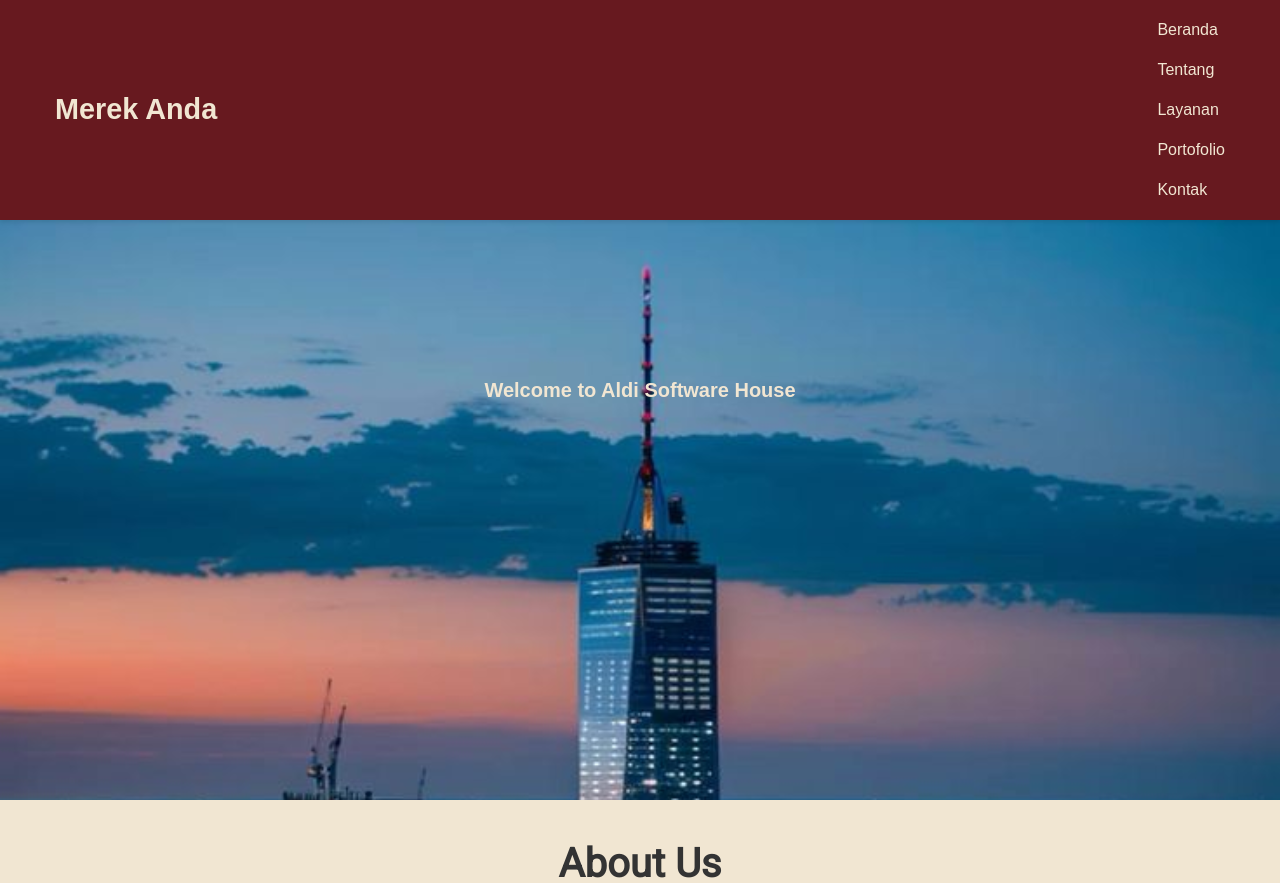
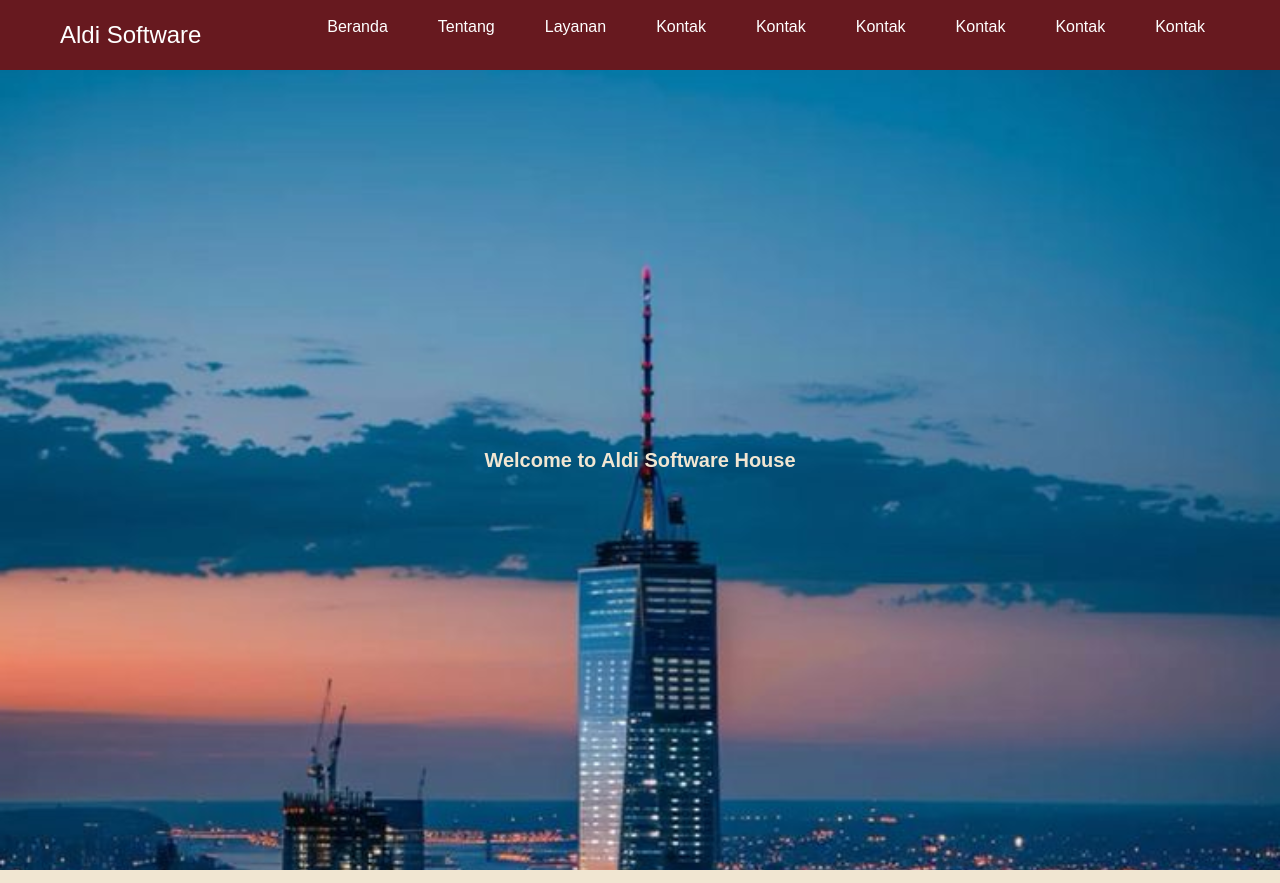
Before and after one commit to AldiPradana-KD/company2, a plain HTML site: page index.html in a window 1280 px wide. Shown: the top 883 px of the page. Drawn offline with nearby package versions, Linux system fonts and the light colour scheme.

Commit message:
fix:memperbaiki navbar

```diff
--- a/index.html
+++ b/index.html
@@ -5,39 +5,41 @@
   <meta charset="UTF-8">
   <meta name="viewport" content="width=device-width, initial-scale=1.0">
   <title>Software House Company Profile</title>
+  <!-- navbar -->
   <link rel="stylesheet" href="https://fonts.googleapis.com/css2?family=Roboto:wght@400&family=Open+Sans:wght@400&family=Lato:wght@400&display=swap">
-  <!-- Bootstrap JS Bundle with Popper -->
-  <script src="https://cdn.jsdelivr.net/npm/bootstrap@5.3.0/dist/js/bootstrap.bundle.min.js"></script>
   <!-- Bootstrap Icons -->
   <link href="https://cdn.jsdelivr.net/npm/bootstrap-icons/font/bootstrap-icons.css" rel="stylesheet">
   <!-- Bootstrap CSS -->
-  <link href="https://cdn.jsdelivr.net/npm/bootstrap@5.3.0/dist/css/bootstrap.min.css" rel="stylesheet">
+  <link href="https://cdn.jsdelivr.net/npm/bootstrap@5.3.3/dist/css/bootstrap.min.css" rel="stylesheet">
   <!-- Custom CSS -->
   <link href="style.css" rel="stylesheet">
   <script src="script.js"></script>
 </head>
 
 <body>
-  <header class="navbar">
+  <nav class="navbar">
     <div class="container">
-        <a href="#" class="navbar-brand">Merek Anda</a>
-        <button class="nav-toggle" aria-label="Toggle navigation">
-            <span>&#9776;</span> <!-- Hamburger Icon -->
-        </button>
-        <nav>
-            <ul class="navbar-nav">
-                <li class="nav-item"><a href="#home" class="nav-link">Beranda</a></li>
-                <li class="nav-item"><a href="#about" class="nav-link">Tentang</a></li>
-                <li class="nav-item"><a href="#services" class="nav-link">Layanan</a></li>
-                <li class="nav-item"><a href="#portfolio" class="nav-link">Portofolio</a></li>
-                <li class="nav-item"><a href="#contact" class="nav-link">Kontak</a></li>
-            </ul>
-        </nav>
+        <a href="#" class="logo">Aldi Software</a>
+        <ul class="nav-links">
+            <li><a href="#home">Beranda</a></li>
+            <li><a href="#about">Tentang</a></li>
+            <li><a href="#services">Layanan</a></li>
+            <li><a href="#contact">Kontak</a></li>
+            <li><a href="#contact">Kontak</a></li>
+            <li><a href="#contact">Kontak</a></li>
+            <li><a href="#contact">Kontak</a></li>
+            <li><a href="#contact">Kontak</a></li>
+            <li><a href="#contact">Kontak</a></li>
+        </ul>
     </div>
-</header>
+</nav>
+
 <script>
-    document.querySelector('.nav-toggle').addEventListener('click', function () {
-        document.querySelector('.navbar-nav').classList.toggle('active');
+    const mobileMenu = document.getElementById('mobile-menu');
+    const menu = document.querySelector('.menu');
+
+    mobileMenu.addEventListener('click', () => {
+        menu.classList.toggle('active');
     });
 </script>
 
@@ -347,5 +349,7 @@
       </div>
     </div>
   </footer>
+    <!-- Bootstrap JS Bundle with Popper -->
+    <script src="https://cdn.jsdelivr.net/npm/bootstrap@5.3.0/dist/js/bootstrap.bundle.min.js"></script>
 </body>
 </html>
--- a/style.css
+++ b/style.css
@@ -29,96 +29,52 @@ header {
 }
 /*batas*/
 .navbar {
-  background-color: #67191f; /* Latar belakang navbar */
-  padding: 10px 0; /* Padding untuk navbar */
-  position: fixed; /* Posisi tetap di atas */
-  top: 0;
-  width: 100%;
-  z-index: 1000; /* Pastikan tetap di atas konten lain */
-  box-shadow: 0 2px 4px rgba(0, 0, 0, 0.1); /* Tambahkan bayangan */
+  background-color: #67191f;
+  color: white;
+  padding: 15px 0;
+  position: fixed; /* Menjadikan navbar tetap terlihat saat scroll */
+  width: 100%; /* Membuat navbar lebar penuh */
+  top: 0; /* Menempatkan navbar di bagian atas */
+  z-index: 1000; /* Memastikan navbar berada di atas konten lain */
 }
 
-.navbar .container {
-  max-width: 1200px; /* Lebar maksimum container */
-  margin: 0 auto;
-  padding: 0 15px;
+.container {
   display: flex;
   justify-content: space-between;
   align-items: center;
+  max-width: 1200px;
+  margin: 0 auto;
+  padding: 0 20px;
 }
 
-.navbar-brand {
-  color: #F1E6D2; /* Warna terang untuk nama merek */
-  font-size: 1.8rem; /* Ukuran font */
-  text-decoration: none; /* Hilangkan garis bawah */
-  font-weight: bold; /* Tebalkan nama merek */
+.logo {
+  color: white;
+  text-decoration: none;
+  font-size: 24px;
 }
 
-.navbar-nav {
-  list-style: none; /* Hilangkan bullet points */
-  margin: 0;
-  padding: 0;
-  display: flex; /* Atur item secara horizontal */
+.nav-links {
+  list-style: none;
+  display: flex;
+  gap: 20px;
 }
 
-.nav-item {
-  margin-left: 20px; /* Jarak antar item nav */
+.nav-links a {
+  color: white;
+  text-decoration: none;
+  padding: 8px 15px;
+  transition: background 0.3s;
 }
 
-.nav-link {
-  color: #F1E6D2; /* Warna terang untuk tautan */
-  text-decoration: none; /* Hilangkan garis bawah */
-  font-size: 1rem; /* Ukuran font */
-  transition: color 0.3s; /* Transisi warna */
+.nav-links a:hover {
+  background-color: #555;
+  border-radius: 5px;
 }
 
-.nav-link:hover {
-  color: #ab3130; /* Warna saat hover */
+.content {
+  margin-top: 70px; /* Menambahkan margin untuk menghindari konten tertutup navbar */
+  padding: 20px;
 }
-
-/* Gaya untuk tombol toggle */
-.nav-toggle {
-  display: none; /* Sembunyikan tombol toggle pada layar besar */
-  background: none;
-  border: none;
-  color: #F1E6D2; /* Warna ikon terang */
-  font-size: 1.5rem;
-  cursor: pointer;
-}
-
-/* Responsif */
-@media (max-width: 768px) {
-  .navbar-nav {
-    flex-direction: column; /* Susun item secara vertikal */
-    display: none; /* Sembunyikan item nav pada layar kecil */
-    width: 100%; /* Lebar penuh */
-    background-color: #67191f; /* Latar belakang navbar saat mobile */
-    position: absolute; /* Posisi absolute untuk menumpuk di bawah navbar */
-    top: 60px; /* Jarak dari atas */
-    left: 0;
-    padding: 10px 0; /* Padding untuk navbar saat mobile */
-    box-shadow: 0 4px 8px rgba(0, 0, 0, 0.2); /* Bayangan untuk efek dropdown */
-  }
-
-  .navbar-nav.active {
-    display: flex; /* Tampilkan item nav saat aktif */
-  }
-
-  .nav-item {
-    margin: 0; /* Hilangkan margin untuk item saat ditumpuk */
-    border-bottom: 1px solid #F1E6D2; /* Garis bawah item */
-  }
-
-  .nav-item:last-child {
-    border-bottom: none; /* Hilangkan garis bawah pada item terakhir */
-  }
-
-  .nav-toggle {
-    display: block; /* Tampilkan tombol toggle pada layar kecil */
-    margin-left: auto; /* Posisikan tombol toggle di sebelah kanan */
-  }
-}
-
 /*Batas*/
 .content h1 {
   font: bold 20px/30px Arial, sans-serif;
@@ -346,6 +302,8 @@ p {
   max-width: 1200px; /* Atur lebar maksimum container */
 }
 
+.services-section h2 {}
+
 /*Portofolio*/
 .portfolio-section {
   background-color: #F1E6D2; /* Latar belakang hitam untuk section */
```
